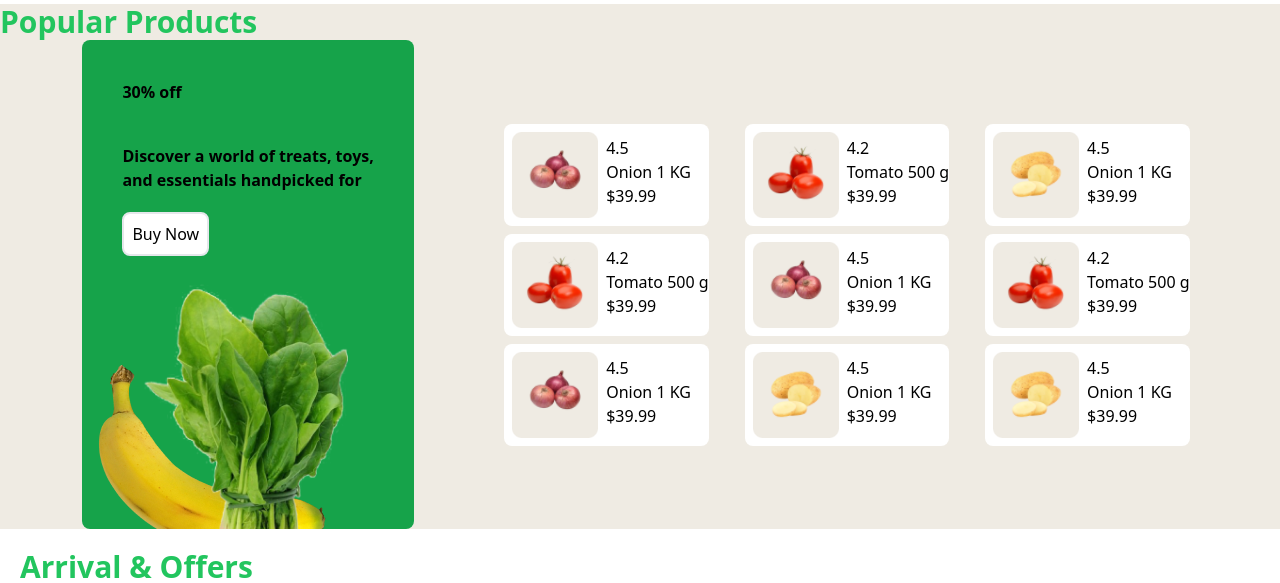
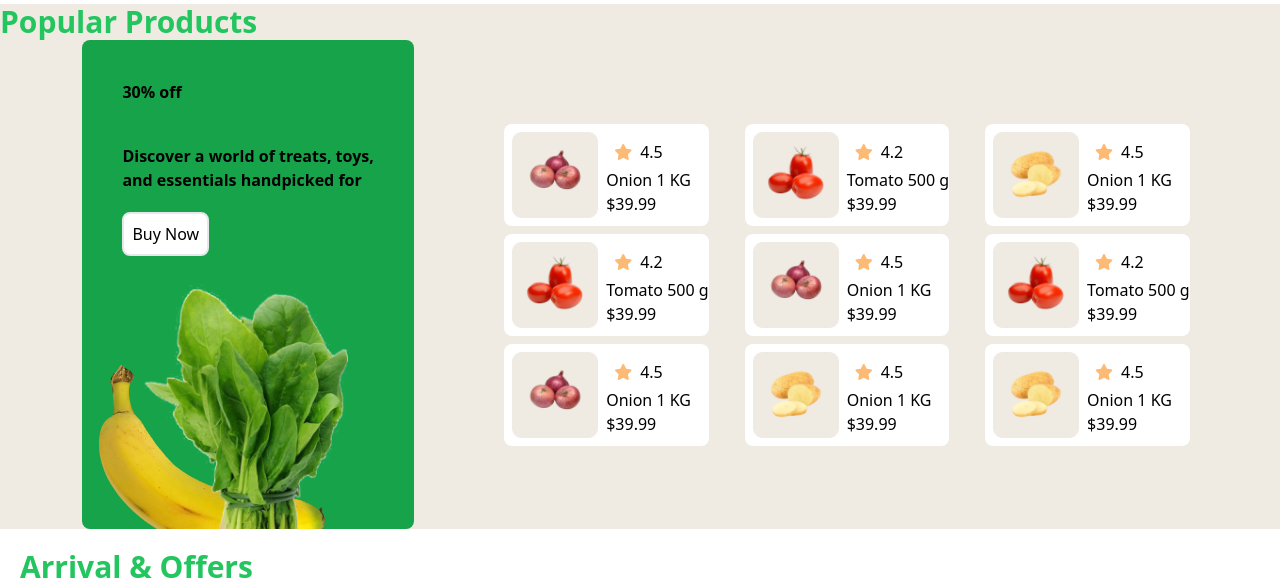
Before and after one commit to Student-fahim/My-assiment-3, a plain HTML site: page index.html in a window 1280 px wide. Shown: the part 1120-1703 px from the top of the page. Drawn offline with nearby package versions, Linux system fonts and the light colour scheme.

Commit message:
first commit

```diff
--- a/index.html
+++ b/index.html
@@ -30,7 +30,7 @@
                     <p><i class="fa-solid fa-bars"></i></p>
                    </div>
             </ul>
-            <hr class="md:flex-none lg:hidden">
+            <hr class="bg-[#000000] h-0.5  md:flex-none lg:hidden">
         </nav>
           <!-- This is hero section -->
      <section>
@@ -109,7 +109,7 @@
                         <div class="flex bg-white rounded-lg m-2 overflow-hidden">
                             <img class="p-2" src="c2-assets/Group 16 (2).png" alt="">
                             <div class="mt-3">
-                            <h1>4.5</h1>
+                            <h1><i class="fa-solid fa-star p-2 text-orange-300"></i>4.5</h1>
                             <h2>Onion 1 KG</h2>
                             <h3>$39.99</h3>
                             </div>
@@ -117,7 +117,7 @@
                         <div class="flex bg-white rounded-lg m-2 overflow-hidden">
                             <img class="p-2" src="c2-assets/Group 16.png" alt="">
                             <div class="mt-3">
-                            <h1>4.2</h1>
+                            <h1><i class="fa-solid fa-star p-2 text-orange-300"></i>4.2</h1>
                             <h2>Tomato 500 g </h2>
                             <h3>$39.99</h3>
                             </div>
@@ -125,7 +125,7 @@
                         <div class="flex bg-white rounded-lg m-2 overflow-hidden">
                             <img class="p-2" src="c2-assets/Group 16 (2).png" alt="">
                             <div class="mt-3">
-                            <h1>4.5</h1>
+                            <h1><i class="fa-solid fa-star p-2 text-orange-300"></i>4.5</h1>
                             <h2>Onion 1 KG</h2>
                             <h3>$39.99</h3>
                             </div>
@@ -136,7 +136,7 @@
                         <div class="flex bg-white rounded-lg m-2 overflow-hidden">
                             <img class="p-2" src="c2-assets/Group 16.png" alt="">
                             <div class="mt-3">
-                            <h1>4.2</h1>
+                            <h1><i class="fa-solid fa-star p-2 text-orange-300"></i>4.2</h1>
                             <h2>Tomato 500 g </h2>
                             <h3>$39.99</h3>
                             </div>
@@ -145,7 +145,7 @@
                         <div class="flex bg-white rounded-lg m-2 ">
                             <img class="p-2" src="c2-assets/Group 16 (2).png" alt="">
                             <div class="mt-3">
-                            <h1>4.5</h1>
+                            <h1><i class="fa-solid fa-star p-2 text-orange-300"></i>4.5</h1>
                             <h2>Onion 1 KG</h2>
                             <h3>$39.99</h3>
                             </div>
@@ -154,7 +154,7 @@
                         <div class="flex bg-white rounded-lg m-2">
                             <img class="p-2" src="c2-assets/Group 16 (1).png" alt="">
                             <div class="mt-3">
-                            <h1>4.5</h1>
+                            <h1><i class="fa-solid fa-star p-2 text-orange-300"></i>4.5</h1>
                             <h2>Onion 1 KG</h2>
                             <h3>$39.99</h3>
                             </div>
@@ -165,7 +165,7 @@
                         <div class="flex bg-white rounded-lg m-2">
                             <img class="p-2" src="c2-assets/Group 16 (1).png" alt="">
                             <div class="mt-3">
-                            <h1>4.5</h1>
+                            <h1><i class="fa-solid fa-star p-2 text-orange-300"></i>4.5</h1>
                             <h2>Onion 1 KG</h2>
                             <h3>$39.99</h3>
                             </div>
@@ -174,7 +174,7 @@
                         <div class="flex bg-white rounded-lg m-2">
                             <img class="p-2" src="c2-assets/Group 16.png" alt="">
                             <div class="mt-3">
-                            <h1>4.2</h1>
+                            <h1><i class="fa-solid fa-star p-2 text-orange-300"></i>4.2</h1>
                             <h2>Tomato 500 g </h2>
                             <h3>$39.99</h3>
                             </div>
@@ -183,7 +183,7 @@
                         <div class="flex bg-white rounded-lg m-2 ">
                             <img class="p-2" src="c2-assets/Group 16 (1).png" alt="">
                             <div class="mt-3">
-                            <h1>4.5</h1>
+                            <h1><i class="fa-solid fa-star p-2 text-orange-300"></i>4.5</h1>
                             <h2>Onion 1 KG</h2>
                             <h3>$39.99</h3>
                             </div>
```
